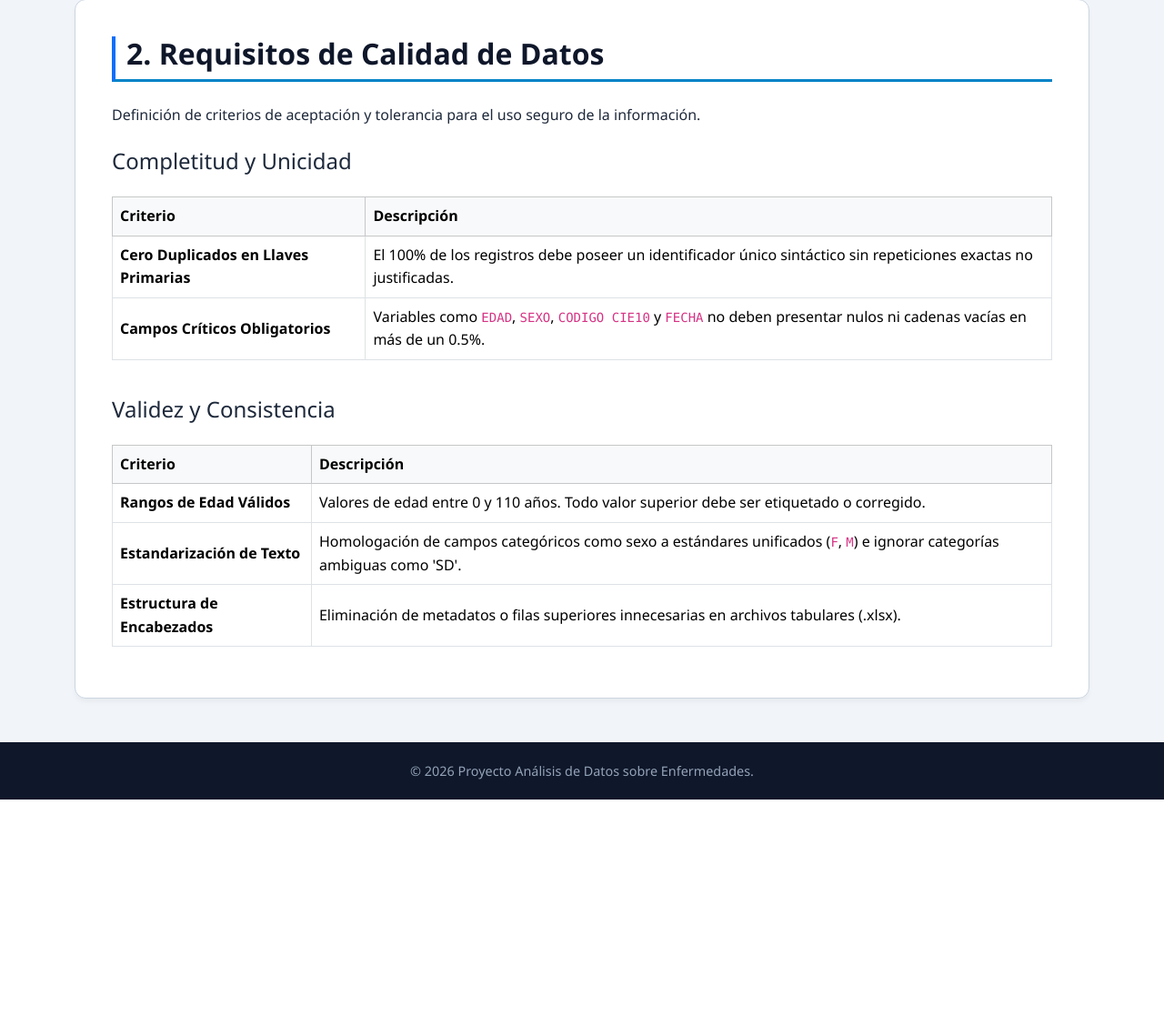
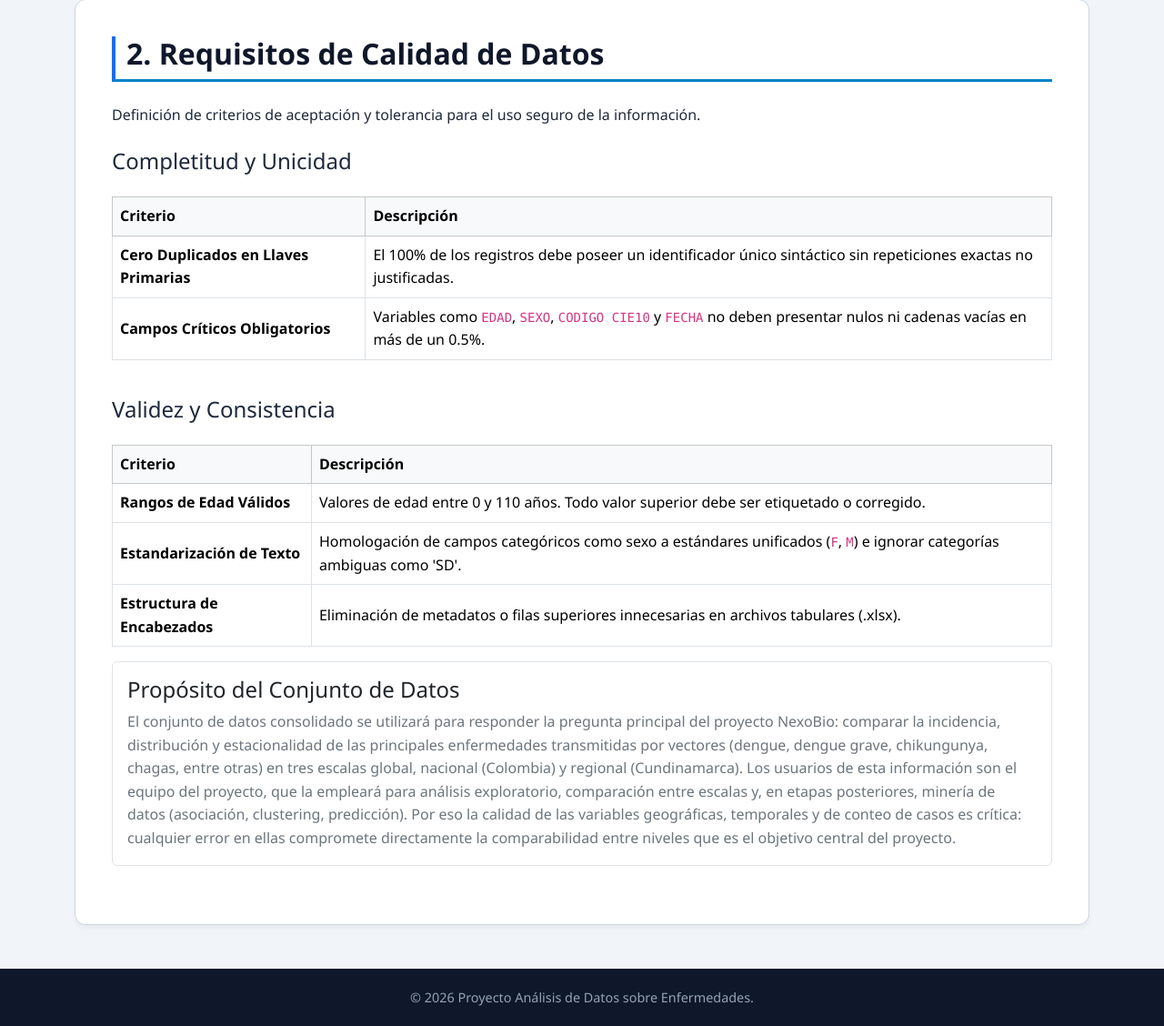
Before and after one commit to Manmurcia/NexoBio-ETV, a Flask app: page /etapa2/requisitos-calidad in a window 1280 px wide. Shown: the part 111-1239 px from the top of the page at 91% size. Before the commit the page ends 990 px from the top, so only its background shows below. Run offline with Flask 3, Linux system fonts and the light colour scheme.

Commit message:
Añadir sección sobre el propósito del conjunto de datos en requisitos de calidad

```diff
--- a/templates/etapa 2/2_requisitos_calidad.html
+++ b/templates/etapa 2/2_requisitos_calidad.html
@@ -51,4 +51,21 @@
     </tbody>
 </table>
 </div>
+
+<div class="card border mb-4">
+    <div class="card-body">
+        <h4>Propósito del Conjunto de Datos</h4>
+        <p class="mb-0 text-secondary">
+            El conjunto de datos consolidado se utilizará para responder la pregunta principal del
+            proyecto NexoBio: comparar la incidencia, distribución y estacionalidad de las principales
+            enfermedades transmitidas por vectores (dengue, dengue grave, chikungunya, chagas, entre
+            otras) en tres escalas global, nacional (Colombia) y regional (Cundinamarca). Los usuarios
+            de esta información son el equipo del proyecto, que la empleará para análisis exploratorio,
+            comparación entre escalas y, en etapas posteriores, minería de datos (asociación,
+            clustering, predicción). Por eso la calidad de las variables geográficas, temporales y de
+            conteo de casos es crítica: cualquier error en ellas compromete directamente la
+            comparabilidad entre niveles que es el objetivo central del proyecto.
+        </p>
+    </div>
+</div>
 {% endblock %}
```
